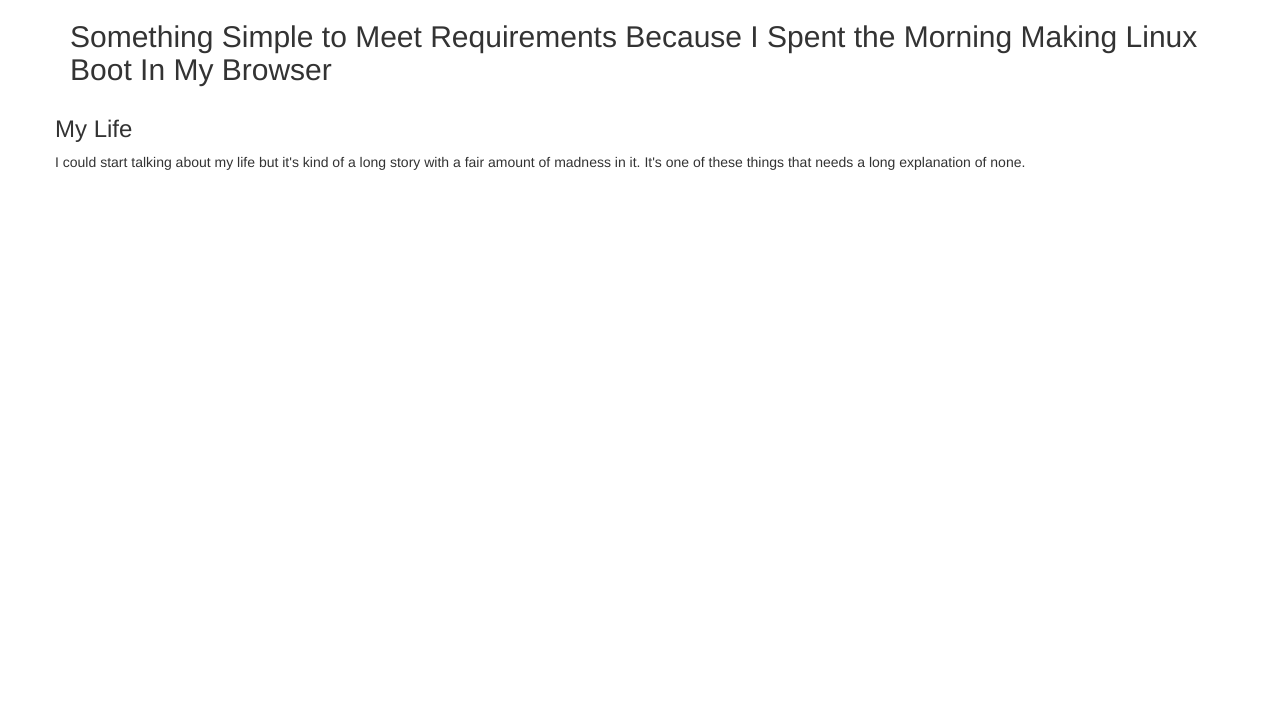
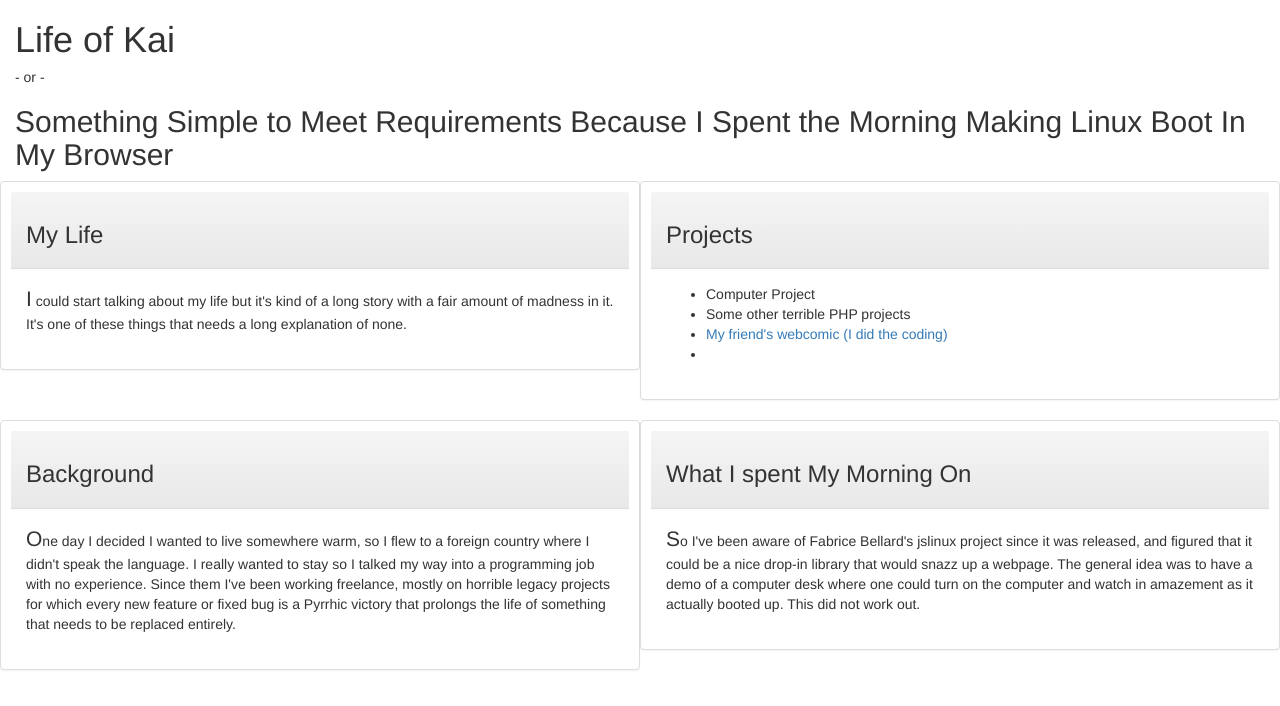
Before and after one commit to tenebrousedge/portfolio, a website: page index.html in a window 1280 px wide. Drawn offline with Linux system fonts and the light colour scheme.

Commit message:
added some more content and images
I do completely disagree with the idea of having commit messages in the present tense, except of course for things like 'fixes #307'.
Anyway, now we have some content and a little bit of styling. It did kinda drive me crazy to not be able to use bootstrap from the get-go in this course. I mean, not that I really enjoy front-end work. It's okay if you're your own client, otherwise...rrgh.

```diff
--- a/css/styles.css
+++ b/css/styles.css
@@ -1,4 +1,11 @@
 p:first-letter {
-	font-weight: bold;
-	font-size: 2em;
+	font-size: 1.5em;
 }
+
+header {
+	background-image: url('../img/compukai.png');
+}
+
+div.panel {
+	padding: 10px;
+}
--- a/index.html
+++ b/index.html
@@ -1,18 +1,58 @@
 </!DOCTYPE html>
 <html>
 <head>
+	<meta charset="utf-8">
 	<title>Portfolio Website</title>
 	<script type="text/javascript" src="bower_components/jquery/dist/jquery.js"></script>
 	<link href="bower_components/bootstrap/dist/css/bootstrap.css" rel="stylesheet" type="text/css">
 	<link href="bower_components/bootstrap/dist/css/bootstrap-theme.css" rel="stylesheet" type="text/css">
 	<script type="text/javascript" src="bower_components/bootstrap/dist/js/bootstrap.js"></script>
+	<link href="css/styles.css" rel="stylesheet" type="text/css">
 </head>
 <body>
-	<div class="container">
-		<header><h2>Something Simple to Meet Requirements Because I Spent the Morning Making Linux Boot In My Browser</h2></header>
-		<div class="row">
-			<h3>My Life</h3>
-			<p>I could start talking about my life but it's kind of a long story with a fair amount of madness in it. It's one of these things that needs a long explanation of none.</p>
+	<div class="container-fluid">
+		<header>
+			<h1>Life of Kai</h1>
+			<h5>- or -</h5>
+			<h2>Something Simple to Meet Requirements Because I Spent the Morning Making Linux Boot In My Browser</h2>
+		</header>
+		<div class="row main">
+			<div id="life" class="col-sm-6 panel panel-default">
+				<div class="panel-heading">
+					<h3>My Life</h3>
+				</div>
+				<div class="panel-body">
+					<p>I could start talking about my life but it's kind of a long story with a fair amount of madness in it. It's one of these things that needs a long explanation of none.</p>
+				</div>
+			</div>
+			<div class="col-sm-6 panel panel-default">
+				<div class="panel-heading">
+					<h3>Projects</h3>
+				</div>
+				<div class="panel-body">
+					<ul>
+						<li><a href="https://github.com/tenebrousedge/computerroom"></a>Computer Project</li>
+						<li>Some other terrible PHP projects</li>
+						<li><a href="http://www.levelthecomic.com/">My friend's webcomic (I did the coding)</a><li>
+						</ul>
+				</div>
+			</div>
+			<div class="col-sm-6 panel panel-default">
+				<div class="panel-heading">
+					<h3>Background</h3>
+				</div>
+				<div class="panel-body">
+					<p>One day I decided I wanted to live somewhere warm, so I flew to a foreign country where I didn't speak the language. I really wanted to stay so I talked my way into a programming job with no experience. Since them I've been working freelance, mostly on horrible legacy projects for which every new feature or fixed bug is a Pyrrhic victory that prolongs the life of something that needs to be replaced entirely.</p>
+				</div>
+			</div>
+			<div class="col-sm-6 panel panel-default">
+				<div class="panel-heading">
+					<h3>What I spent My Morning On</h3>
+				</div>
+				<div class="panel-body">
+					<p>So I've been aware of Fabrice Bellard's jslinux project since it was released, and figured that it could be a nice drop-in library that would snazz up a webpage. The general idea was to have a demo of a computer desk where one could turn on the computer and watch in amazement as it actually booted up. This did not work out.</p>
+				</div>
+			</div>
 		</div>
 	</div>
 </body>
```
Also changed, not shown: img/compukai.png (added).
